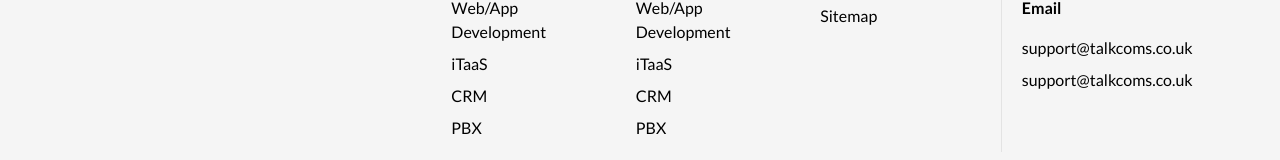
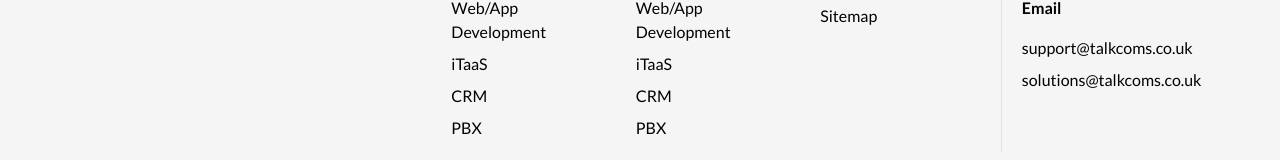
Before and after one commit to georgekimagut/talkcoms_newsite, a Vue app: page / in a window 1280 px wide. Shown: the part 5867-6027 px from the top of the page. Built offline with nearby package versions, Linux system fonts and the light colour scheme; no server answers; the database is empty.

Commit message:
<footer back to top calling>

```diff
--- a/src/components/Footer.vue
+++ b/src/components/Footer.vue
@@ -131,7 +131,7 @@
   <BacktoTop />
 </template>
 <script>
-import BacktoTop from "./BacktoTop.vue";
+import BacktoTop from "./BackToTop.vue";
 import DefaultSquareButton from "./buttons/SquareButton.vue";
 
 export default {
@@ -165,7 +165,7 @@ export default {
       ],
       footer_emails: [
         { title: "support@talkcoms.co.uk" },
-        { title: "support@talkcoms.co.uk" },
+        { title: "solutions@talkcoms.co.uk" },
       ],
       footer_locations: [
         {
```
